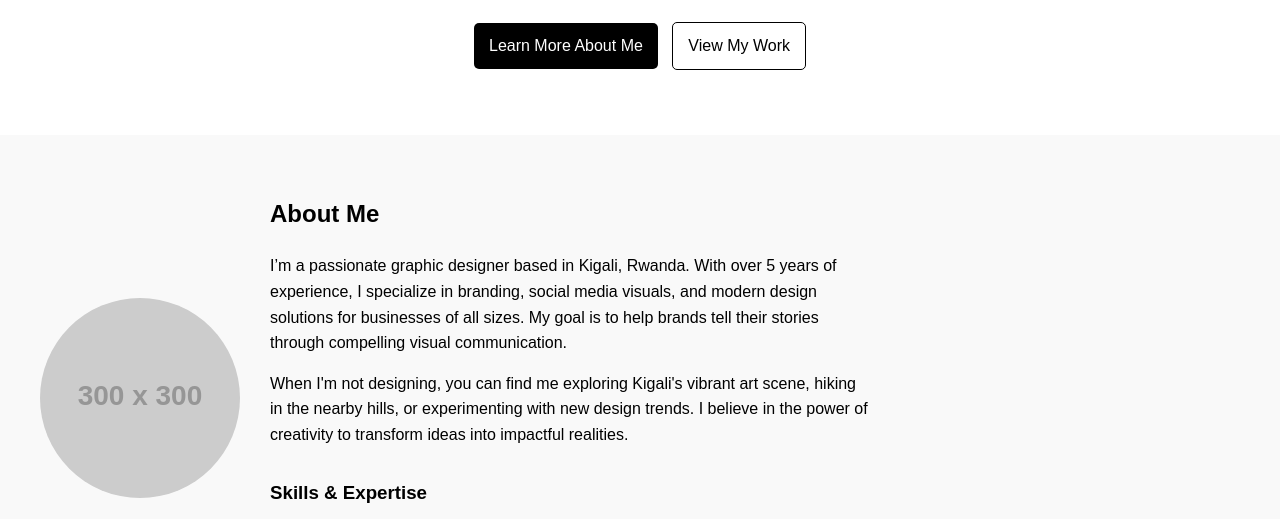
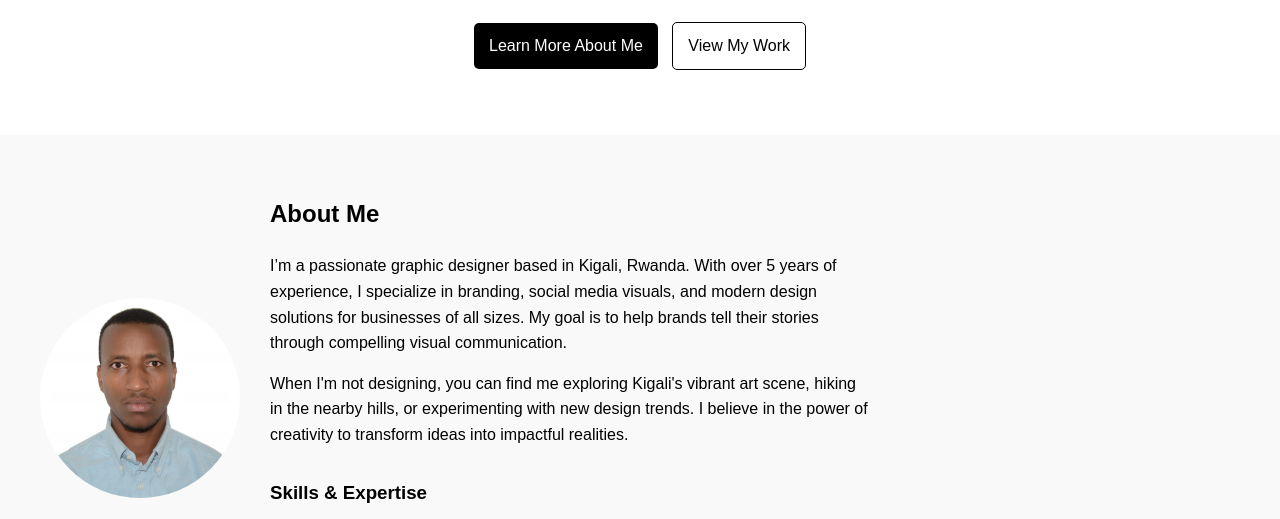
Before and after one commit to didodesigner/Dieudonne-portfolio, a plain HTML site: page index.html in a window 1280 px wide. Shown: the part 222-741 px from the top of the page. Drawn offline with Linux system fonts and the light colour scheme; placeholder pictures from the web are drawn by us.

Commit message:
Add profile picture in the about about section

```diff
--- a/index.html
+++ b/index.html
@@ -37,7 +37,7 @@
   <section id="about" class="about">
     <div class="about-container">
       <div class="about-image">
-        <img src="https://via.placeholder.com/300x300" alt="Dieudonné - Graphic Designer">
+        <img src="images/dieudonne.jpg" alt="Dieudonné - Graphic Designer">
       </div>
       <div class="about-content">
         <h2>About Me</h2>
```
Also changed, not shown: images/dieudonne.jpg (added).
